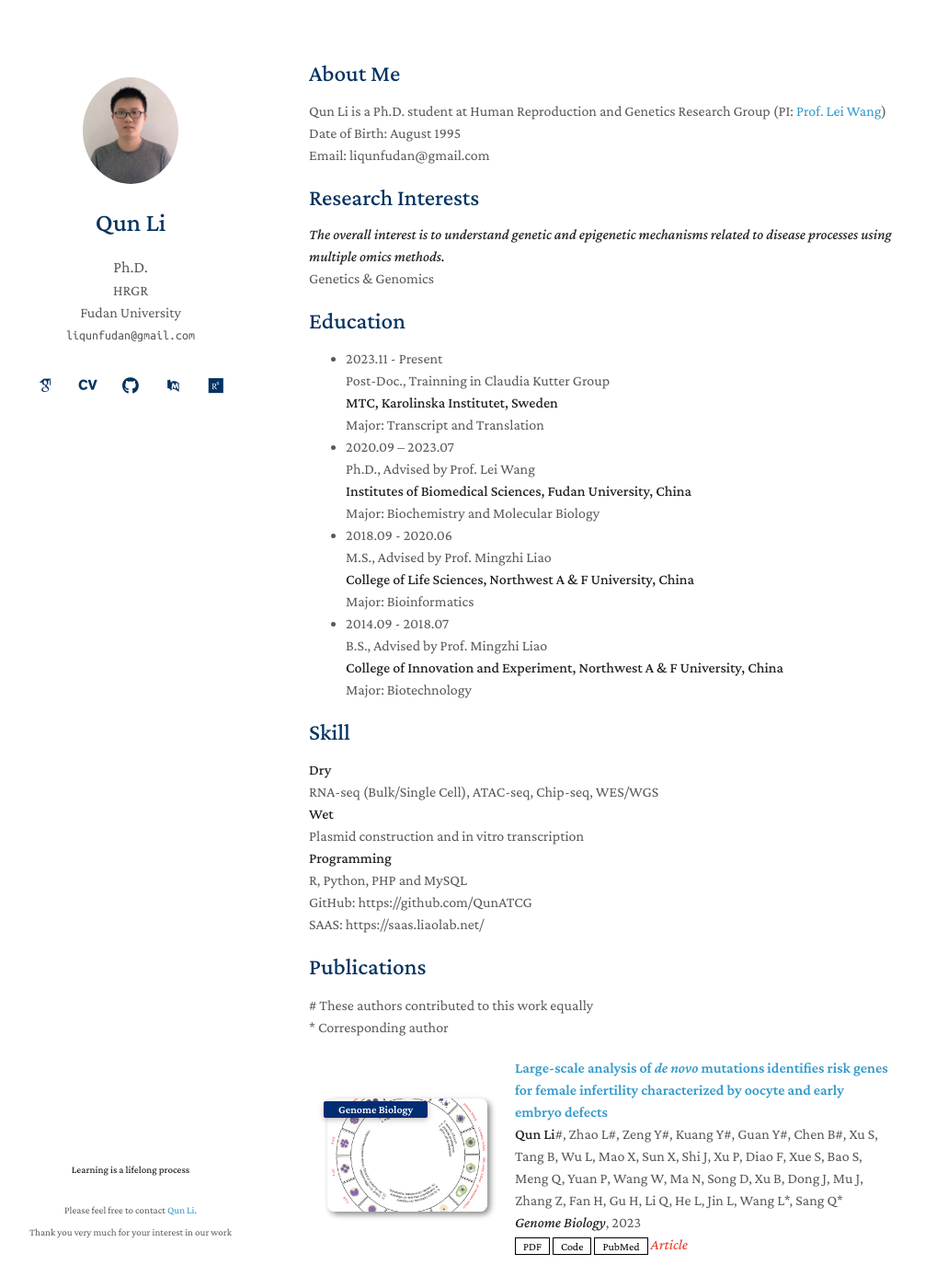
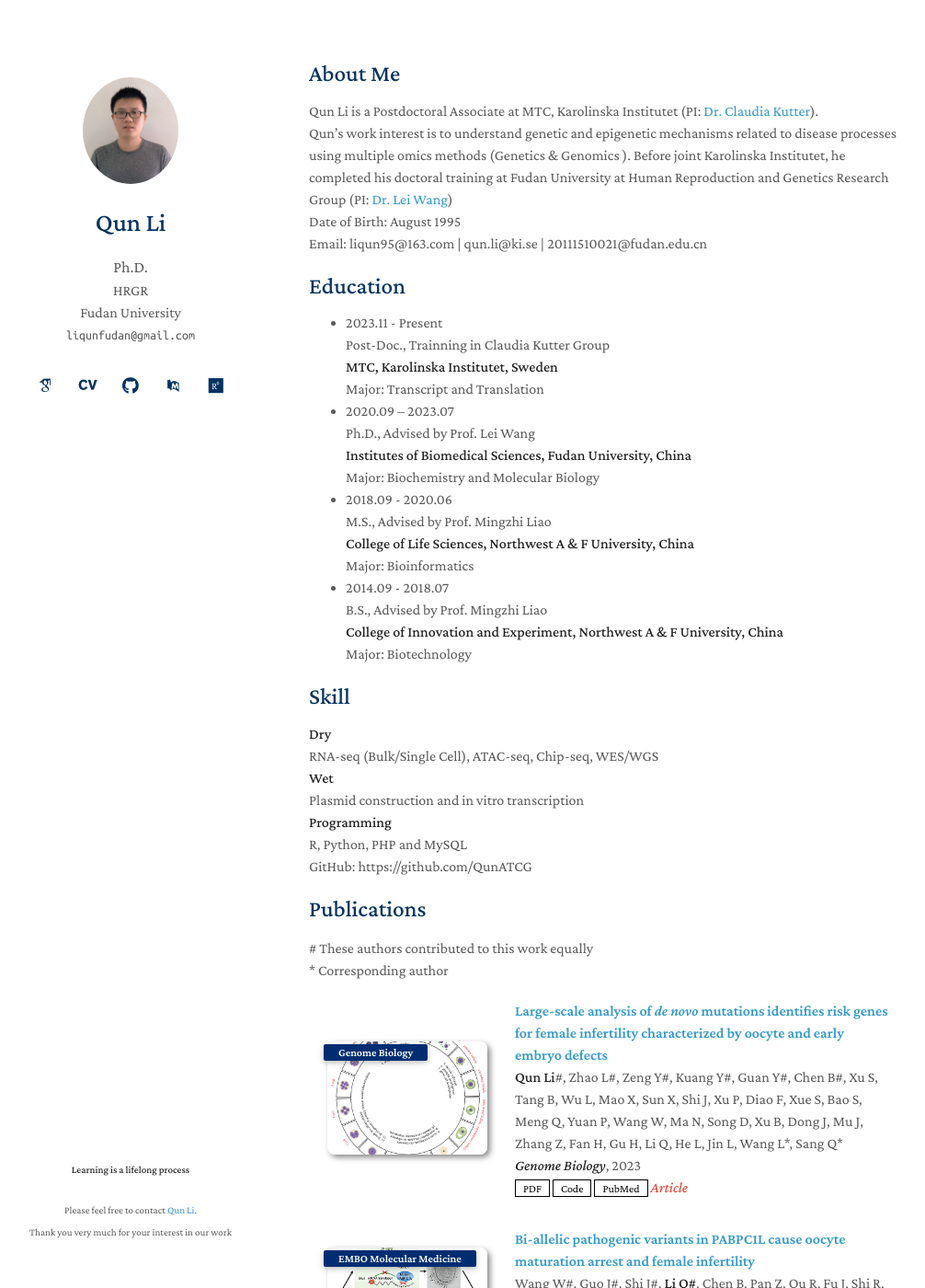
Before and after one commit to liqunbio/liqunbio.github.io, a Jekyll site: the page built from index.md, in a window 1280 px wide and 1400 px high. Shown: the whole window at 92% size, without its empty margins (134-1140 px from the left). Built offline with Jekyll 4.4.1, drawn with Linux system fonts in a browser that asks for light colours; some web fonts are replaced; comment, search, counter and statistics services are not loaded; our own code applies the rules of GitHub Pages for plain Markdown files.

Commit message:
Update index.md

```diff
--- a/index.md
+++ b/index.md
@@ -4,14 +4,12 @@ layout: homepage
 
 ## About Me
 
-Qun Li is a Ph.D. student at Human Reproduction and Genetics Research Group (PI: [Prof. Lei Wang](https://reprod-genet.fudan.edu.cn/ed/b3/c23195a454067/page.htm)) <br>
+Qun Li is a Postdoctoral Associate at MTC, Karolinska Institutet (PI: [Dr. Claudia Kutter](https://www.scilifelab.se/researchers/claudia-kutter/)). <br>
+Qun's work interest is to understand genetic and epigenetic mechanisms related to disease processes using multiple omics methods (Genetics & Genomics ).
+Before joint Karolinska Institutet, he completed his doctoral training at Fudan University at
+Human Reproduction and Genetics Research Group (PI: [Dr. Lei Wang](https://reprod-genet.fudan.edu.cn/ed/b3/c23195a454067/page.htm)) <br>
 Date of Birth: August 1995 <br>
-Email: liqunfudan@gmail.com <br>
-
-## Research Interests
-
-***The overall interest is to understand genetic and epigenetic mechanisms related to disease processes using multiple omics methods.*** <br>
-Genetics & Genomics
+Email: liqun95@163.com | qun.li@ki.se | 20111510021@fudan.edu.cn <br>
 
 ## Education
 - 2023.11 - Present <br>
@@ -39,7 +37,6 @@ Plasmid construction and in vitro transcription <br>
 **Programming** <br>
 R, Python, PHP and MySQL <br>
 GitHub: https://github.com/QunATCG <br>
-SAAS: https://saas.liaolab.net/ <br>
 
 
 {% include_relative _includes/publicationsA.md %}
```
